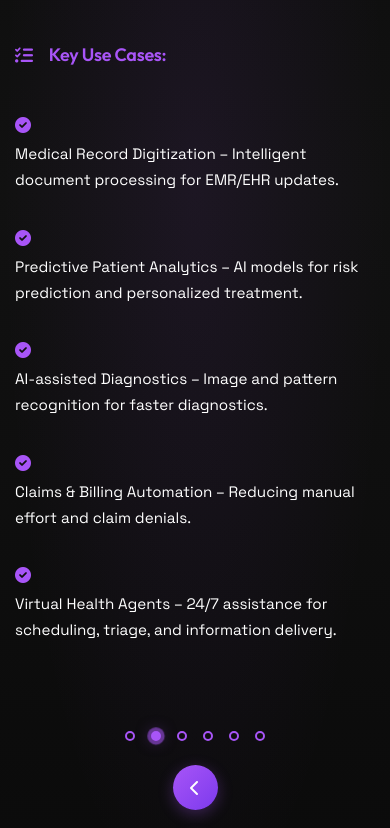
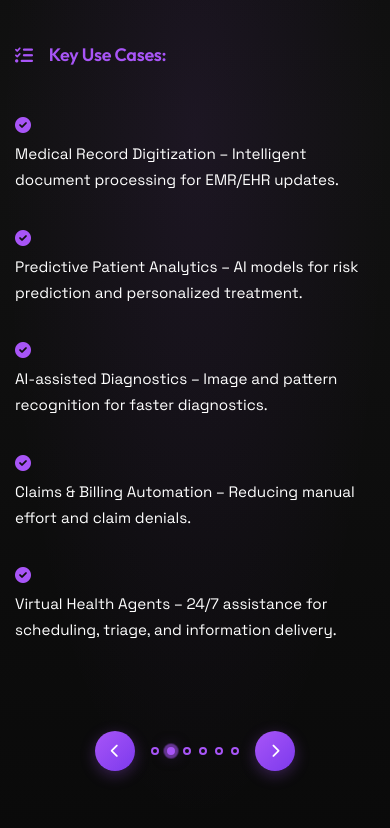
Before and after one commit to BytesByJay/Aonz.ai, a website: page industries.html in a window 390 px wide. Shown: the part 1169-1997 px from the top of the page. Drawn offline with nearby package versions, Linux system fonts and the light colour scheme.

Commit message:
Update flex properties in styles.css for improved layout consistency. Changed flex-wrap to nowrap in sections and carousel controls, adjusted gaps, and refined button dimensions.

```diff
--- a/styles.css
+++ b/styles.css
@@ -3956,7 +3956,7 @@ section {
     justify-content: center;
     gap: var(--space-xl);
     margin-top: var(--space-2xl);
-    flex-wrap: wrap;
+    flex-wrap: nowrap;
 }
 
 .carousel-btn {
@@ -4176,6 +4176,7 @@ section {
     .carousel-controls {
         margin-top: var(--space-xl);
         gap: var(--space-md);
+        flex-wrap: nowrap;
     }
 
     .carousel-btn {
@@ -4227,11 +4228,22 @@ section {
     }
 
     .carousel-controls {
-        flex-direction: column;
-        gap: var(--space-md);
+        gap: var(--space-sm);
+        flex-wrap: nowrap;
+    }
+
+    .carousel-btn {
+        width: 40px;
+        height: 40px;
+        font-size: 0.875rem;
     }
 
     .carousel-indicators {
-        order: -1;
-    }
-}
+        gap: var(--space-xs);
+    }
+
+    .indicator {
+        width: 8px;
+        height: 8px;
+    }
+}
```
